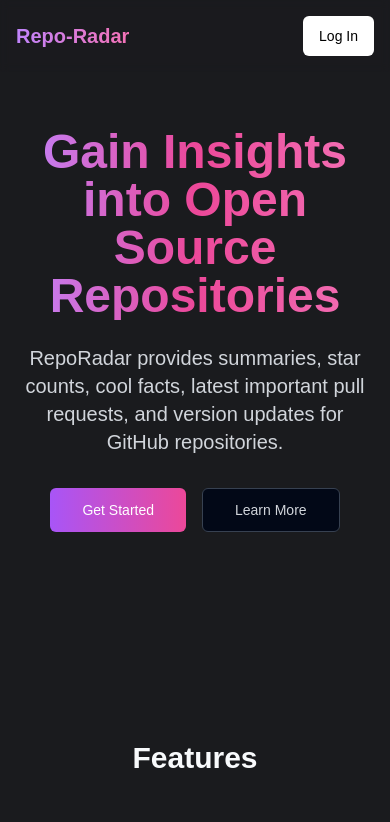
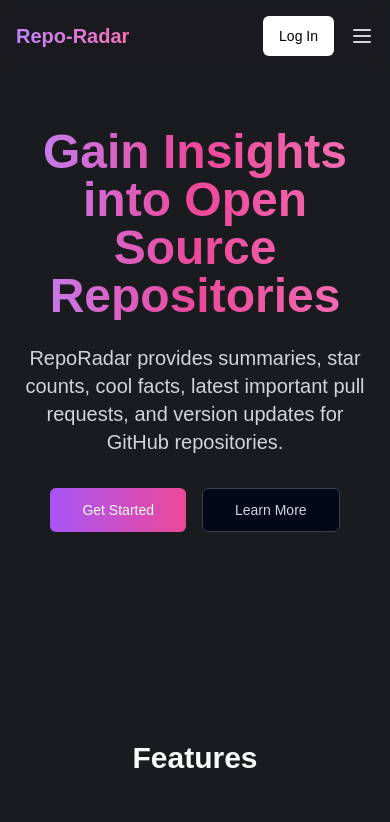
Before and after one commit to Aishwarya-Rode-897/Repo-Radar, a Next.js app: page / in a window 390 px wide. Shown: the top 822 px of the page. Built offline with nearby package versions, Linux system fonts and the light colour scheme.

Commit message:
moblie responsive landing page

```diff
--- a/src/components/ui/header.tsx
+++ b/src/components/ui/header.tsx
@@ -1,12 +1,20 @@
+'use client'
+
 import Link from 'next/link'
 import { Button } from '@/components/ui/button'
+import { useState } from 'react'
+import { Menu, X } from 'lucide-react'
 
 export default function Header() {
+  const [isMobileMenuOpen, setIsMobileMenuOpen] = useState(false)
+
   return (
     <header className="py-4 px-4 md:px-6 lg:px-8 flex items-center justify-between bg-[#1a1b1e]/50 backdrop-blur-sm fixed w-full top-0 z-50">
       <div className="flex items-center space-x-2">
         <span className="text-xl font-bold bg-gradient-to-r from-purple-400 to-pink-400 text-transparent bg-clip-text">Repo-Radar</span>
       </div>
+
+      {/* Desktop Navigation */}
       <nav className="hidden md:flex items-center space-x-6">
         <Link href="/" className="text-gray-300 hover:text-white">Home</Link>
         <Link href="/dashboard" className="text-gray-300 hover:text-white">Dashboard</Link>
@@ -15,11 +23,34 @@ export default function Header() {
         <Link href="/use-case" className="text-gray-300 hover:text-white">Use Case</Link>
         <Link href="/feature" className="text-gray-300 hover:text-white">Feature</Link>
       </nav>
+
       <div className="flex items-center space-x-4">
         <Button asChild className="bg-white text-black hover:bg-gray-100">
           <Link href="/login">Log In</Link>
         </Button>
+
+        {/* Mobile Menu Button */}
+        <button
+          className="md:hidden text-gray-300 hover:text-white"
+          onClick={() => setIsMobileMenuOpen(!isMobileMenuOpen)}
+        >
+          {isMobileMenuOpen ? <X size={24} /> : <Menu size={24} />}
+        </button>
       </div>
+
+      {/* Mobile Navigation */}
+      {isMobileMenuOpen && (
+        <div className="absolute top-full left-0 right-0 bg-[#1a1b1e] border-t border-gray-800 md:hidden">
+          <nav className="flex flex-col py-4">
+            <Link href="/" className="px-6 py-2 text-gray-300 hover:text-white hover:bg-gray-800">Home</Link>
+            <Link href="/dashboard" className="px-6 py-2 text-gray-300 hover:text-white hover:bg-gray-800">Dashboard</Link>
+            <Link href="/about" className="px-6 py-2 text-gray-300 hover:text-white hover:bg-gray-800">About</Link>
+            <Link href="/pricing" className="px-6 py-2 text-gray-300 hover:text-white hover:bg-gray-800">Pricing</Link>
+            <Link href="/use-case" className="px-6 py-2 text-gray-300 hover:text-white hover:bg-gray-800">Use Case</Link>
+            <Link href="/feature" className="px-6 py-2 text-gray-300 hover:text-white hover:bg-gray-800">Feature</Link>
+          </nav>
+        </div>
+      )}
     </header>
   )
 }
```
